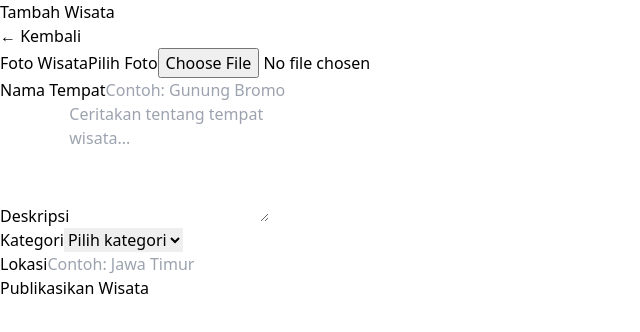
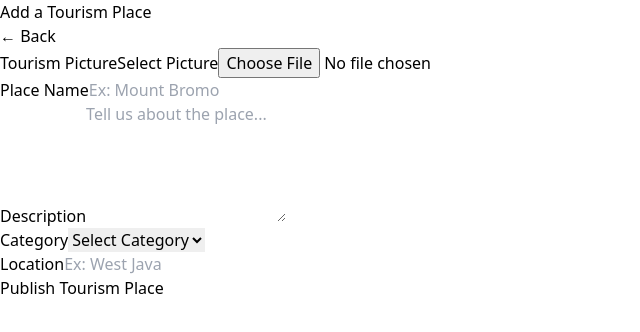
Before and after one commit to Ryan-Yakhin/Full-Stack-Project, a React (Vite) app in the folder Skuyy/frontend/skuy/: page /create-post in a window 1280 px wide. Shown: the top 332 px of the page, without its empty margins (0-640 px from the left). Built offline with nearby package versions, Linux system fonts and the light colour scheme; no server answers; sample sign-in values are in the browser's storage.

Commit message:
Translate my web from bahasa to english.

```diff
--- a/Skuyy/frontend/skuy/src/pages/CreatePost.jsx
+++ b/Skuyy/frontend/skuy/src/pages/CreatePost.jsx
@@ -52,7 +52,7 @@ export default function CreatePost() {
       !formData.category ||
       !formData.location
     ) {
-      toast.error("Semua data harus diisi");
+      toast.error("All field Required !");
       return;
     }
 
@@ -71,7 +71,7 @@ export default function CreatePost() {
       if(!image.type.startsWith("image")){
 
           toast.error(
-            "File harus berupa gambar"
+            "File must be img"
           );
 
         return;
@@ -82,7 +82,7 @@ export default function CreatePost() {
       if(image.size > 5 * 1024 * 1024){
 
         toast.error(
-         "Ukuran gambar maksimal 5MB"
+         "Maximum file size is 5MB"
         );
 
         return;
@@ -128,7 +128,7 @@ export default function CreatePost() {
 
 
       toast.success(
-        "Postingan berhasil dibuat"
+        "Post Successfully posted"
       );
 
       navigate("/profile");
@@ -140,7 +140,7 @@ export default function CreatePost() {
 
       toast.error(
         error.response?.data?.message ||
-        "Gagal membuat postingan"
+        "Failed to create post"
       );
 
 
@@ -161,7 +161,7 @@ export default function CreatePost() {
         <div className="flex justify-between items-center mb-8">
 
           <h1 className="text-3xl font-bold">
-            Tambah Wisata
+            Add a Tourism Place
           </h1>
 
           <button
@@ -172,7 +172,7 @@ export default function CreatePost() {
               transition
             "
           >
-            ← Kembali
+            ← Back
           </button>
 
         </div>
@@ -195,7 +195,7 @@ export default function CreatePost() {
           <div>
 
             <label className="block font-semibold mb-3">
-              Foto Wisata
+              Tourism Picture
             </label>
 
 
@@ -227,7 +227,7 @@ export default function CreatePost() {
               "
             >
 
-              Pilih Foto
+              Select Picture
 
               <input
                 type="file"
@@ -246,14 +246,14 @@ export default function CreatePost() {
           <div>
 
             <label className="block font-semibold mb-2">
-              Nama Tempat
+              Place Name
             </label>
 
             <input
               name="title"
               value={formData.title}
               onChange={handleChange}
-              placeholder="Contoh: Gunung Bromo"
+              placeholder="Ex: Mount Bromo"
               className="
                 w-full
                 bg-slate-800
@@ -274,7 +274,7 @@ export default function CreatePost() {
           <div>
 
             <label className="block font-semibold mb-2">
-              Deskripsi
+              Description
             </label>
 
             <textarea
@@ -282,7 +282,7 @@ export default function CreatePost() {
               value={formData.description}
               onChange={handleChange}
               rows="5"
-              placeholder="Ceritakan tentang tempat wisata..."
+              placeholder="Tell us about the place..."
               className="
                 w-full
                 bg-slate-800
@@ -304,7 +304,7 @@ export default function CreatePost() {
           <div>
 
             <label className="block font-semibold mb-2">
-              Kategori
+              Category
             </label>
 
 
@@ -325,23 +325,23 @@ export default function CreatePost() {
             >
 
               <option value="">
-                Pilih kategori
+                Select Category
               </option>
 
               <option value="Gunung">
-                Gunung
+                Mount
               </option>
 
               <option value="Pantai">
-                Pantai
+                Beach
               </option>
 
               <option value="Air Terjun">
-                Air Terjun
+                Water Fall
               </option>
 
               <option value="Budaya">
-                Budaya
+                Culture
               </option>
 
             </select>
@@ -354,7 +354,7 @@ export default function CreatePost() {
           <div>
 
             <label className="block font-semibold mb-2">
-              Lokasi
+              Location
             </label>
 
 
@@ -362,7 +362,7 @@ export default function CreatePost() {
               name="location"
               value={formData.location}
               onChange={handleChange}
-              placeholder="Contoh: Jawa Timur"
+              placeholder="Ex: West Java"
               className="
                 w-full
                 bg-slate-800
@@ -397,7 +397,7 @@ export default function CreatePost() {
 
             {loading
               ? "Uploading..."
-              : "Publikasikan Wisata"
+              : "Publish Tourism Place"
             }
 
           </button>
--- a/Skuyy/frontend/skuy/src/pages/EditPost.jsx
+++ b/Skuyy/frontend/skuy/src/pages/EditPost.jsx
@@ -88,25 +88,25 @@ export default function EditPost(){
 
             let imgUrl = preview;
 
-            // Jika user upload gambar baru
+            // if user upload a new image
             if(image){
 
-                // cek tipe file
+                // check file type
                 if(!image.type.startsWith("image")){
 
                     toast.error(
-                      "File harus berupa gambar"
+                      "File must be img"
                     );
 
                   return;
 
                 }
 
-                // cek ukuran file
+                // cek file size
                 if(image.size > 5 * 1024 * 1024){
 
                     toast.error(
-                     "Ukuran gambar maksimal 5MB"
+                     "Max file size is 5MB"
                     );
 
                     return;
@@ -158,7 +158,7 @@ export default function EditPost(){
             );
 
             toast.success(
-                "Postingan berhasil diperbarui"
+                "Post Successfully Updated"
             );
 
             navigate("/profile");
@@ -169,7 +169,7 @@ export default function EditPost(){
 
             toast.error(
                 error.response?.data?.message ||
-                "Gagal update post"
+                "Failed to update post"
             );
 
         }finally{
@@ -213,7 +213,7 @@ export default function EditPost(){
                         font-bold
                     "
                     >
-                        Edit Wisata
+                        Edit Post
                     </h1>
 
                     <button
@@ -228,7 +228,7 @@ export default function EditPost(){
                     "
                     >
 
-                        ← Kembali
+                        ← Back
 
                     </button>
 
@@ -259,7 +259,7 @@ export default function EditPost(){
                             font-semibold
                         "
                         >
-                            Foto Wisata
+                            Upload Image
                         </label>
 
                         {
@@ -304,7 +304,7 @@ export default function EditPost(){
                     <div>
 
                         <label className="block mb-2">
-                            Nama Tempat
+                            Place Name
                         </label>
 
 
@@ -335,7 +335,7 @@ export default function EditPost(){
                     <div>
 
                         <label className="block mb-2">
-                            Deskripsi
+                            Description
                         </label>
 
 
@@ -370,7 +370,7 @@ export default function EditPost(){
 
 
                         <label className="block mb-2">
-                            Kategori
+                            Category
                         </label>
 
                         <select
@@ -393,23 +393,23 @@ export default function EditPost(){
                         >
 
                             <option value="">
-                                Pilih kategori
+                                Select Category
                             </option>
 
                             <option value="Gunung">
-                                Gunung
+                                Mount
                             </option>
 
                             <option value="Pantai">
-                                Pantai
+                                Beach
                             </option>
 
                             <option value="Air Terjun">
-                                Air Terjun
+                                Water Fall
                             </option>
 
                             <option value="Budaya">
-                                Budaya
+                                Culture
                             </option>
 
                         </select>
@@ -421,7 +421,7 @@ export default function EditPost(){
                     <div>
 
                         <label className="block mb-2">
-                            Lokasi
+                            Location
                         </label>
 
                         <input
@@ -462,9 +462,9 @@ export default function EditPost(){
                         {
                             loading
                             ?
-                            "Menyimpan..."
+                            "Saving..."
                             :
-                            "Simpan Perubahan"
+                            "Change saved"
                         }
 
                     </button>
--- a/Skuyy/frontend/skuy/src/pages/EditProfile.jsx
+++ b/Skuyy/frontend/skuy/src/pages/EditProfile.jsx
@@ -116,7 +116,7 @@ export default function EditProfile() {
         );
 
         toast.success(
-          "Profil berhasil diperbarui"
+          "Profile Successfully updated"
         );
         navigate("/profile");
 
@@ -140,19 +140,19 @@ export default function EditProfile() {
       >
 
         <h1 className="text-3xl font-bold mb-8">
-          Edit Profil
+          Edit Profile
         </h1>
 
         <div className="mb-5">
 
-          <label className="block mb-2">Foto Profil</label>
+          <label className="block mb-2">Profile Picture</label>
           {preview &&(
             <img src={preview} alt="" className="w-32 h-32 rounded-full object-cover mb-4"/>
           )}
           <input type="file" accept="image/*" onChange={handleImage} />
 
           <label className="block mb-2">
-            Nama
+            Name
           </label>
 
           <input
@@ -201,7 +201,7 @@ export default function EditProfile() {
             rounded-xl
           "
         >
-          Simpan
+          Save
         </button>
 
       </form>
--- a/Skuyy/frontend/skuy/src/pages/Home.jsx
+++ b/Skuyy/frontend/skuy/src/pages/Home.jsx
@@ -30,7 +30,7 @@ export default function Home(){
 
   }
 
-  // Filter pencarian
+  // Search Filter
   const filteredPosts = posts.filter((post)=>{
 
     const keyword = search.toLowerCase();
@@ -80,7 +80,7 @@ export default function Home(){
             text-4xl
             font-bold
           ">
-            Jelajahi Wisata
+            Explore Tourism Place
           </h1>
 
           <div className="flex flex-row gap-6">
@@ -125,7 +125,7 @@ export default function Home(){
             onChange={(e)=>setSearch(e.target.value)}
 
             placeholder="
-              Cari wisata, lokasi, kategori...
+              Search for tourism location, categories, people...
             "
 
             className="
@@ -155,7 +155,7 @@ export default function Home(){
               text-slate-400
             ">
 
-              Tidak ada wisata ditemukan
+              No result found
 
             </div>
 
--- a/Skuyy/frontend/skuy/src/pages/UserProfile.jsx
+++ b/Skuyy/frontend/skuy/src/pages/UserProfile.jsx
@@ -59,7 +59,7 @@ export default function UserProfile(){
                 </div>
 
                 <h2 className="text-2xl font-bold mt-10 mb-5">
-                  Postingan
+                  Posts
                 </h2>
 
                 <div className="grid md:grid-cols-3 gap-5">
```
Also changed, not shown: Skuyy/frontend/skuy/src/pages/Login.jsx (+7 -7 lines), Skuyy/frontend/skuy/src/pages/Profile.jsx (+6 -6 lines), Skuyy/frontend/skuy/src/pages/Register.jsx (+12 -12 lines).
